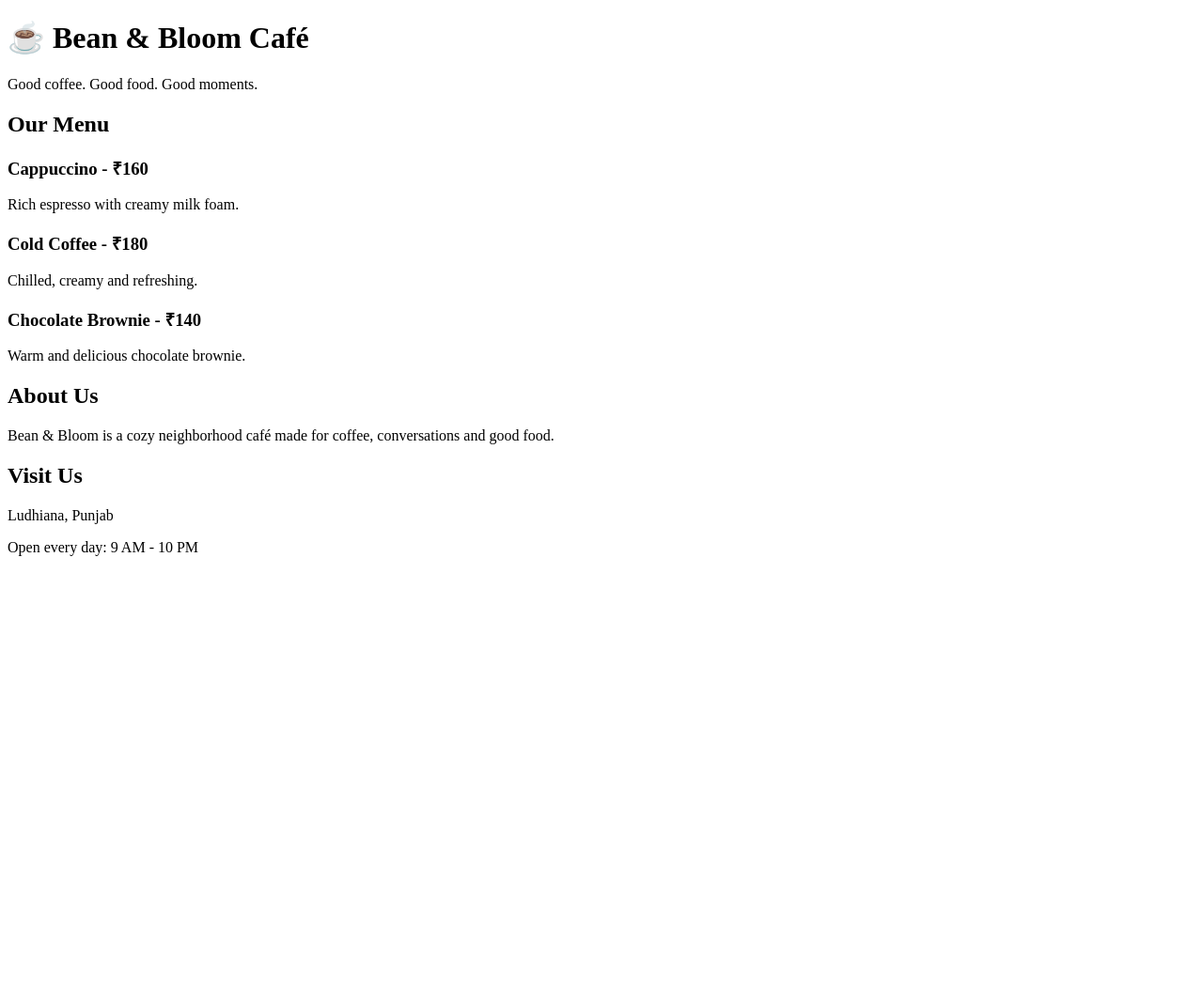
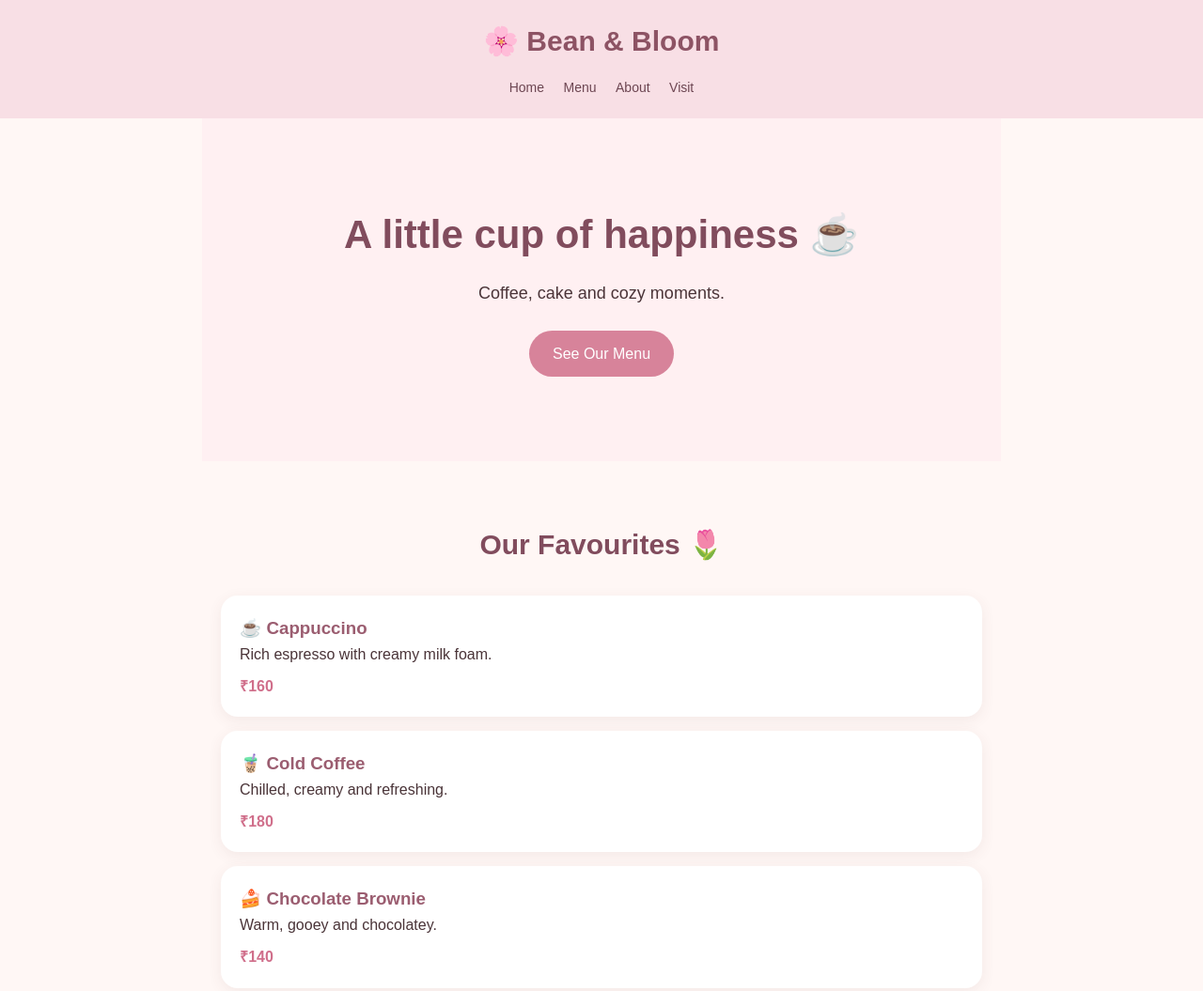
Before and after one commit to mannat2911/Bean-and-bloomy, a plain HTML site: page index.html in a window 1280 px wide. Shown: the top 1055 px of the page at 94% size. Before the commit the page ends 800 px from the top, so only its background shows below. Drawn offline with Linux system fonts and the light colour scheme.

Commit message:
Update index.html

```diff
--- a/index.html
+++ b/index.html
@@ -1,37 +1,194 @@
 <!DOCTYPE html>
-<html>
+<html lang="en">
 <head>
+  <meta charset="UTF-8">
+  <meta name="viewport" content="width=device-width, initial-scale=1.0">
+
   <title>Bean & Bloom Café</title>
+
+  <style>
+    * {
+      box-sizing: border-box;
+      margin: 0;
+      padding: 0;
+    }
+
+    body {
+      font-family: Arial, sans-serif;
+      background: #fff7f5;
+      color: #4a3438;
+      line-height: 1.6;
+    }
+
+    header {
+      background: #f8dfe5;
+      padding: 20px;
+      text-align: center;
+    }
+
+    header h1 {
+      font-size: 30px;
+      color: #8d5364;
+    }
+
+    nav {
+      margin-top: 12px;
+    }
+
+    nav a {
+      color: #6d4652;
+      text-decoration: none;
+      margin: 0 8px;
+      font-size: 14px;
+    }
+
+    .hero {
+      text-align: center;
+      padding: 90px 20px;
+      background: #fff0f2;
+    }
+
+    .hero h2 {
+      font-size: 42px;
+      color: #814c5d;
+      margin-bottom: 15px;
+    }
+
+    .hero p {
+      font-size: 18px;
+      margin-bottom: 25px;
+    }
+
+    .button {
+      display: inline-block;
+      background: #d7839a;
+      color: white;
+      padding: 12px 25px;
+      border-radius: 30px;
+      text-decoration: none;
+    }
+
+    section {
+      max-width: 850px;
+      margin: auto;
+      padding: 65px 20px;
+    }
+
+    section h2 {
+      text-align: center;
+      color: #814c5d;
+      margin-bottom: 30px;
+      font-size: 30px;
+    }
+
+    .menu-item {
+      background: white;
+      padding: 20px;
+      margin: 15px 0;
+      border-radius: 18px;
+      box-shadow: 0 4px 15px rgba(100, 60, 70, 0.08);
+    }
+
+    .menu-item h3 {
+      color: #9b5d70;
+    }
+
+    .menu-item strong {
+      display: block;
+      margin-top: 8px;
+      color: #d06f8b;
+    }
+
+    #about {
+      text-align: center;
+      background: #fff0f2;
+      max-width: none;
+    }
+
+    #contact {
+      text-align: center;
+    }
+
+    footer {
+      text-align: center;
+      padding: 25px;
+      background: #f8dfe5;
+      color: #6d4652;
+    }
+  </style>
 </head>
 
 <body>
 
-  <h1>☕ Bean & Bloom Café</h1>
+  <header>
+    <h1>🌸 Bean & Bloom</h1>
 
-  <p>Good coffee. Good food. Good moments.</p>
+    <nav>
+      <a href="#home">Home</a>
+      <a href="#menu">Menu</a>
+      <a href="#about">About</a>
+      <a href="#contact">Visit</a>
+    </nav>
+  </header>
 
-  <h2>Our Menu</h2>
+  <section id="home" class="hero">
+    <h2>A little cup of happiness ☕</h2>
 
-  <h3>Cappuccino - ₹160</h3>
-  <p>Rich espresso with creamy milk foam.</p>
+    <p>
+      Coffee, cake and cozy moments.
+    </p>
 
-  <h3>Cold Coffee - ₹180</h3>
-  <p>Chilled, creamy and refreshing.</p>
+    <a href="#menu" class="button">See Our Menu</a>
+  </section>
 
-  <h3>Chocolate Brownie - ₹140</h3>
-  <p>Warm and delicious chocolate brownie.</p>
+  <section id="menu">
 
-  <h2>About Us</h2>
+    <h2>Our Favourites 🌷</h2>
 
-  <p>
-    Bean & Bloom is a cozy neighborhood café
-    made for coffee, conversations and good food.
-  </p>
+    <div class="menu-item">
+      <h3>☕ Cappuccino</h3>
+      <p>Rich espresso with creamy milk foam.</p>
+      <strong>₹160</strong>
+    </div>
 
-  <h2>Visit Us</h2>
+    <div class="menu-item">
+      <h3>🧋 Cold Coffee</h3>
+      <p>Chilled, creamy and refreshing.</p>
+      <strong>₹180</strong>
+    </div>
 
-  <p>Ludhiana, Punjab</p>
-  <p>Open every day: 9 AM - 10 PM</p>
+    <div class="menu-item">
+      <h3>🍰 Chocolate Brownie</h3>
+      <p>Warm, gooey and chocolatey.</p>
+      <strong>₹140</strong>
+    </div>
+
+  </section>
+
+  <section id="about">
+
+    <h2>Our Little Story 🌸</h2>
+
+    <p>
+      Bean & Bloom is a cozy neighborhood café made for
+      slow mornings, sweet treats and good conversations.
+    </p>
+
+  </section>
+
+  <section id="contact">
+
+    <h2>Come Say Hi 💕</h2>
+
+    <p>📍 Ludhiana, Punjab</p>
+    <p>🕘 Open every day: 9 AM - 10 PM</p>
+    <p>📞 98765 43210</p>
+
+  </section>
+
+  <footer>
+    <p>Made with ☕ & 🌸</p>
+  </footer>
 
 </body>
 </html>
```
